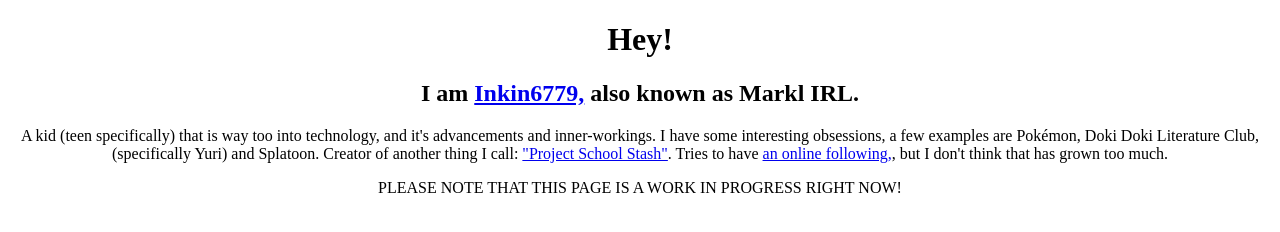
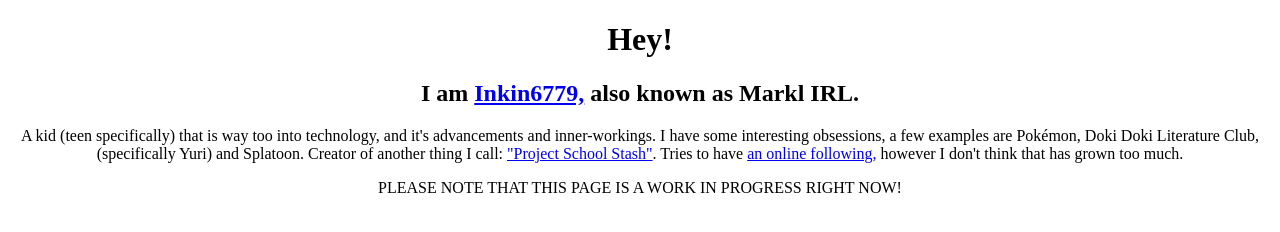
Before and after one commit to Inkin6779/Inkin6779, a plain HTML site: page index.html in a window 1280 px wide. Drawn offline with Linux system fonts and the light colour scheme.

Commit message:
Update index.html

```diff
--- a/index.html
+++ b/index.html
@@ -21,7 +21,7 @@
         <div style="text-align: center;">
             <h1>Hey!</h1>
             <h2>I am <a href="https://github.com/Inkin6779">Inkin6779,</a> also known as Markl IRL.</h2>
-            <p>A kid (teen specifically) that is way too into technology, and it's advancements and inner-workings. I have some interesting obsessions, a few examples are Pokémon, Doki Doki Literature Club, (specifically Yuri) and Splatoon. Creator of another thing I call: <a href="/project-school-stash">"Project School Stash"</a>. Tries to have <a href="socials">an online following,</a>, but I don't think that has grown too much.</p>
+            <p>A kid (teen specifically) that is way too into technology, and it's advancements and inner-workings. I have some interesting obsessions, a few examples are Pokémon, Doki Doki Literature Club, (specifically Yuri) and Splatoon. Creator of another thing I call: <a href="/project-school-stash">"Project School Stash"</a>. Tries to have <a href="socials">an online following,</a> however I don't think that has grown too much.</p>
         </div>
     </header>
     <footer>
```
